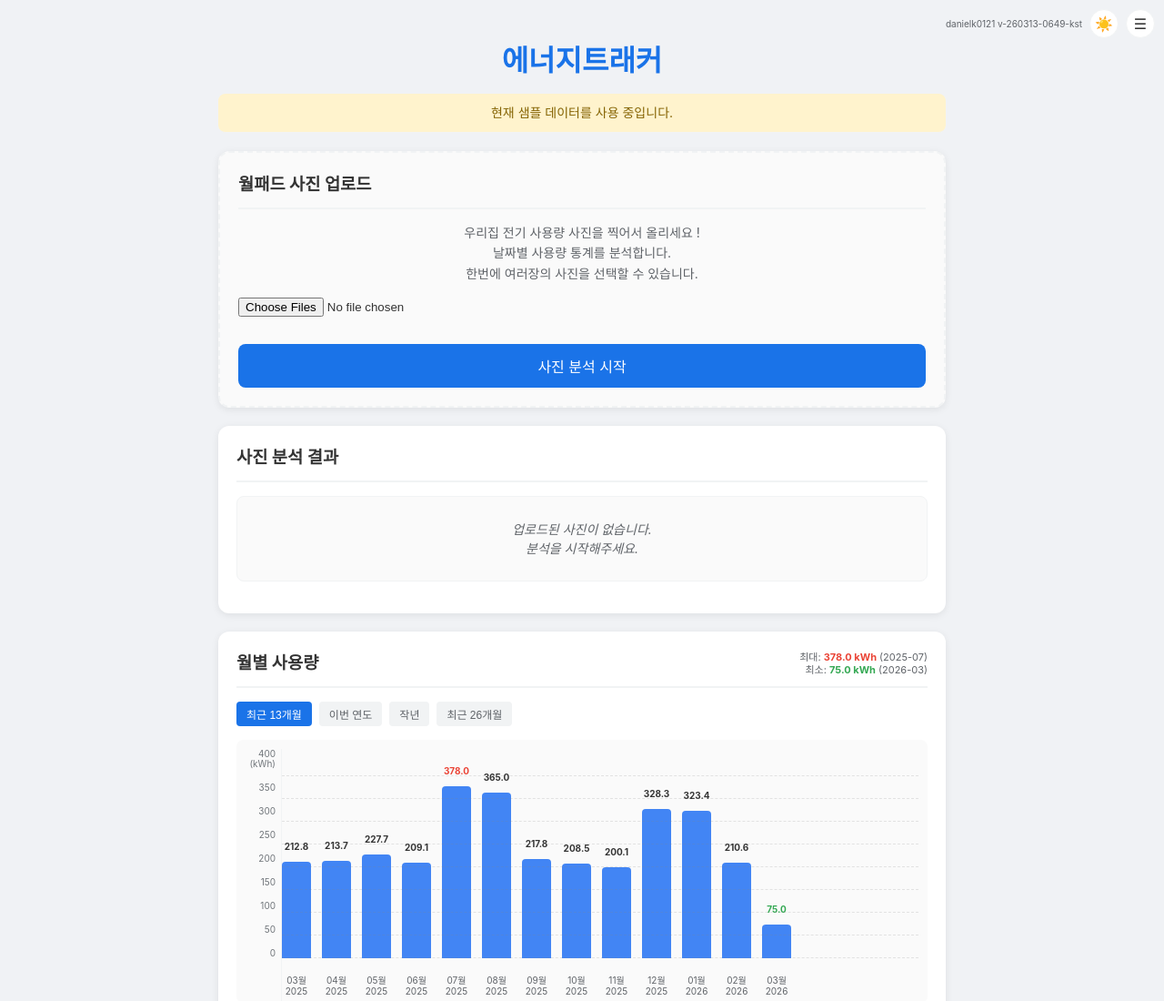
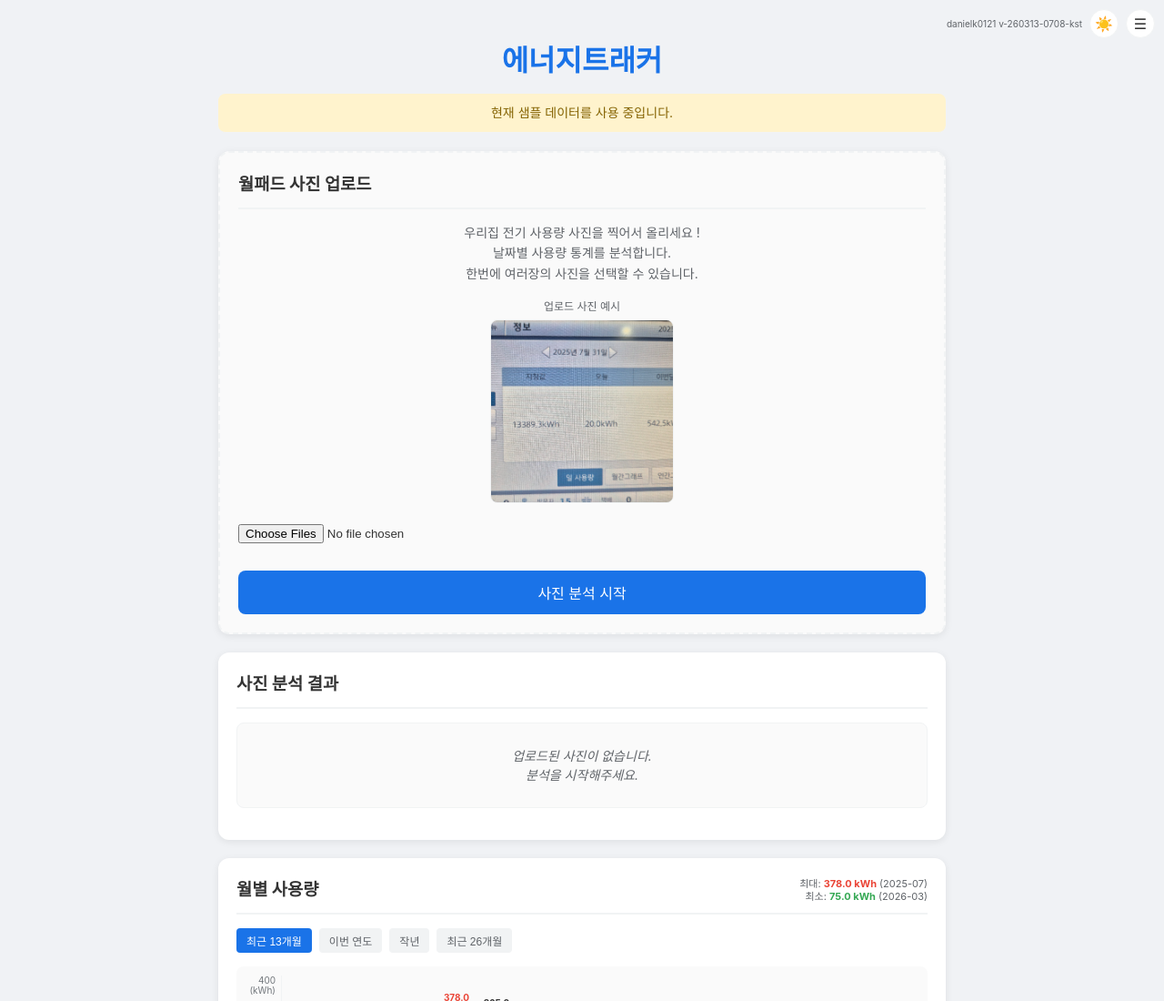
Before and after one commit to danielk0121/energytracker, a website: page prototype/index.html in a window 1280 px wide. Shown: the top 1100 px of the page at 91% size. Drawn offline with Linux system fonts and the light colour scheme.

Commit message:
feat: 월패드 사진 업로드 섹션에 샘플 이미지 추가 및 버전 업데이트

```diff
--- a/prototype/index.html
+++ b/prototype/index.html
@@ -14,7 +14,7 @@
 </head>
 <body>
     <div class="theme-toggle-container">
-        <span style="font-size: 10px; color: var(--secondary-text);">danielk0121 v-260313-0649-kst</span>
+        <span style="font-size: 10px; color: var(--secondary-text);">danielk0121 v-260313-0708-kst</span>
         <button class="icon-btn theme-btn" onclick="toggleTheme()" title="테마 전환">☀️</button>
         <button class="icon-btn menu-btn" onclick="location.href='settings.html'" title="메뉴">☰</button>
     </div>
@@ -29,6 +29,12 @@
     <div class="card upload-section">
         <h3>월패드 사진 업로드</h3>
         <p style="font-size: 14px; color: var(--secondary-text);">우리집 전기 사용량 사진을 찍어서 올리세요 !<br>날짜별 사용량 통계를 분석합니다.<br>한번에 여러장의 사진을 선택할 수 있습니다.</p>
+
+        <div style="margin: 15px 0; text-align: center;">
+            <p style="font-size: 12px; color: var(--secondary-text); margin-bottom: 5px;">업로드 사진 예시</p>
+            <img src="wallpad_sample.png" alt="업로드 사진 예시" style="width: 200px; height: 200px; object-fit: cover; border-radius: 8px; border: 1px solid var(--border-color);">
+        </div>
+
         <input type="file" id="photo-input" accept="image/*" multiple>
         <div id="thumbnail-preview" class="thumbnail-container"></div>
         <div class="btn-group">
```
Also changed, not shown: prototype/wallpad_sample.png (added).
